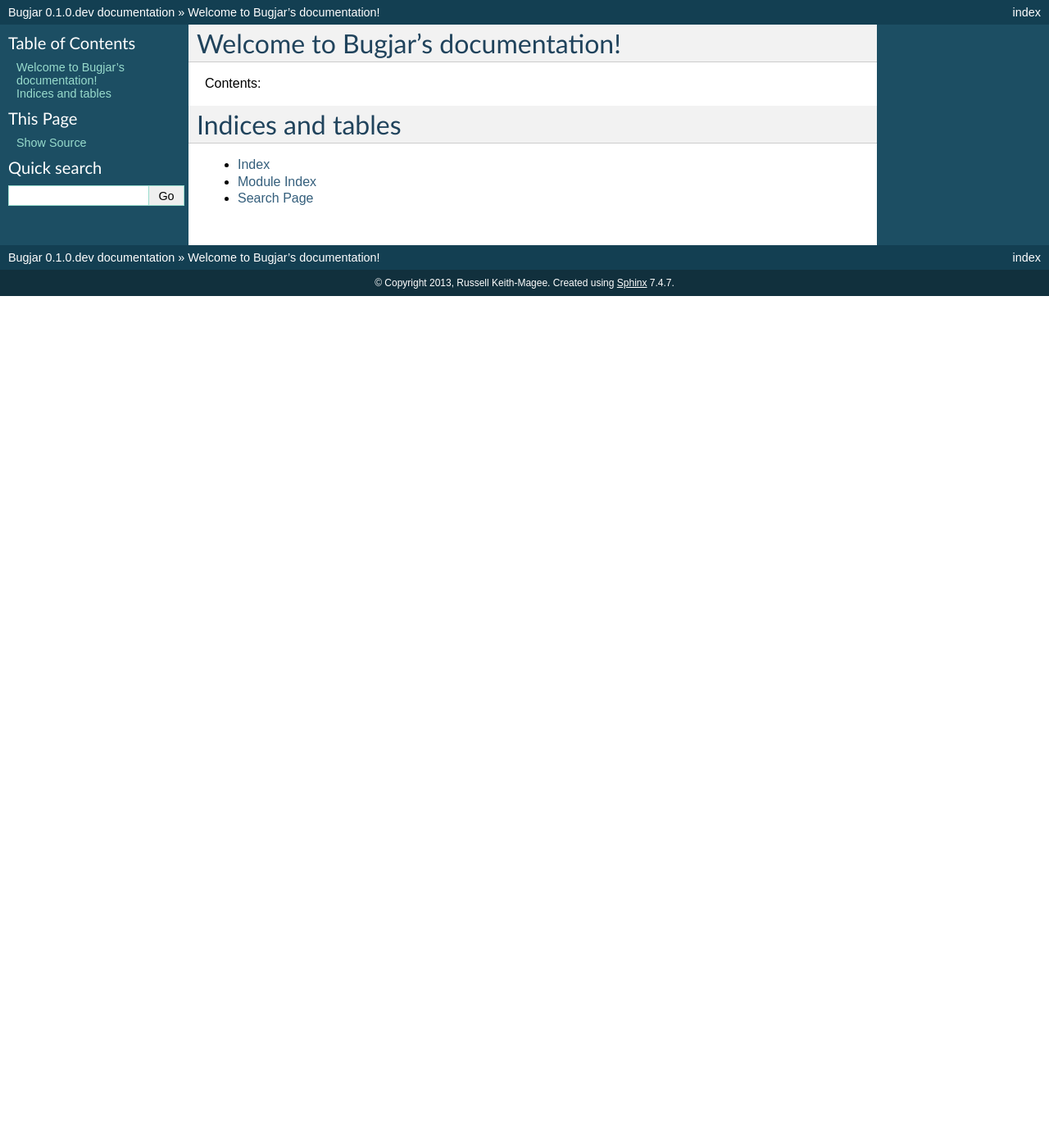
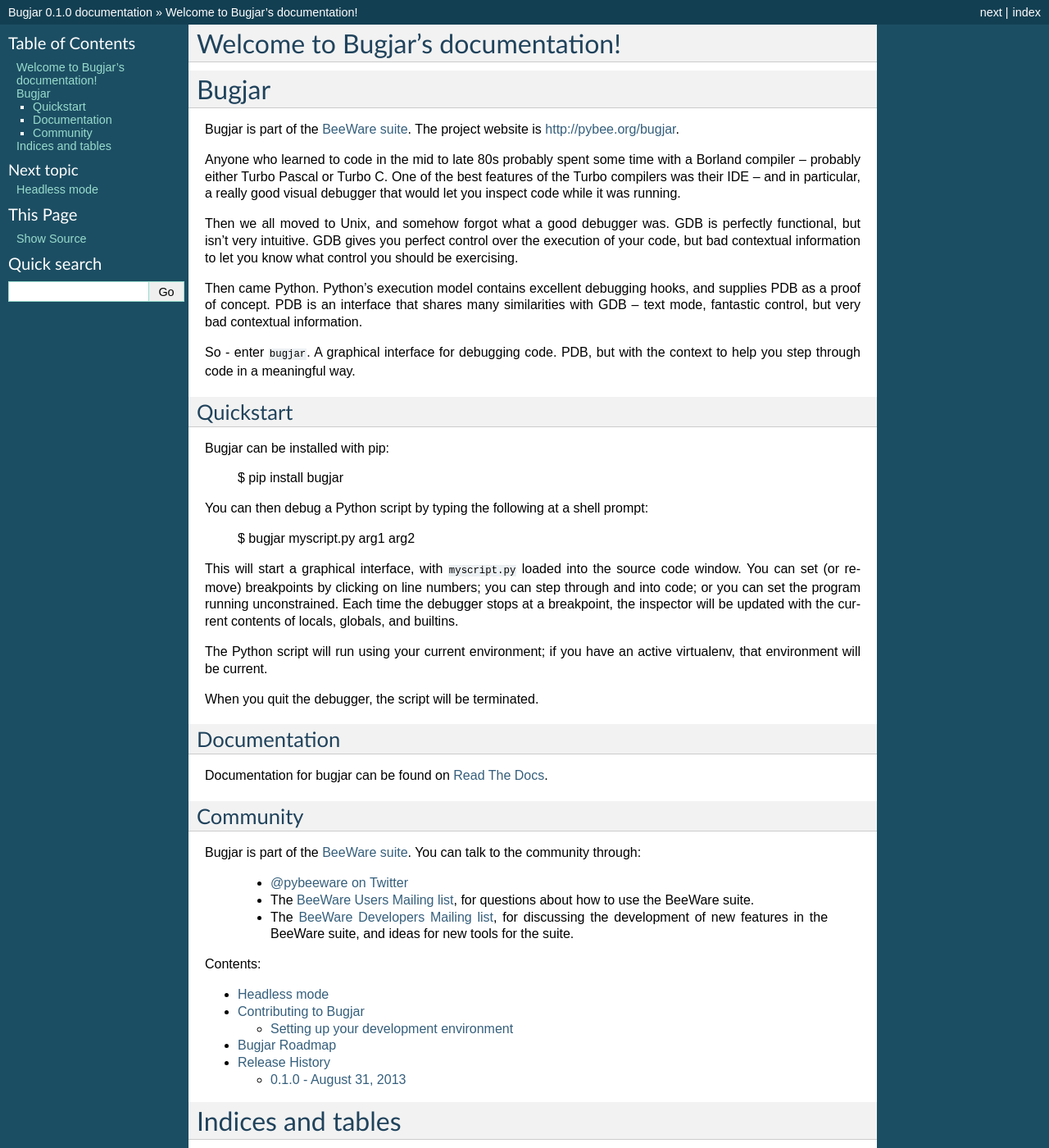
Before and after one commit to beeware/bugjar, a Sphinx documentation site: the page built from docs/index.rst, in a window 1280 px wide and 1400 px high. Shown: the whole window at 82% size. Built offline with Sphinx 7.4.7, drawn with Linux system fonts in a browser that asks for light colours; some of the changed text lies outside the part shown.

Commit message:
Updated packaging and docs for first public release.

```diff
--- a/bugjar/__init__.py
+++ b/bugjar/__init__.py
@@ -7,7 +7,7 @@
 # NUM_VERSION = (0, 1, 3, ('b', 1), 'dev')
 # NUM_VERSION = (0, 1, 3)
 
-NUM_VERSION = (0, 1, 0, 'dev')
+NUM_VERSION = (0, 1, 0)
 
 
 def get_git_changeset():
--- a/docs/index.rst
+++ b/docs/index.rst
@@ -6,11 +6,90 @@
 Welcome to Bugjar's documentation!
 ==================================
 
+
+Bugjar
+======
+
+Bugjar is part of the `BeeWare suite`_. The project website is
+`http://pybee.org/bugjar`_.
+
+Anyone who learned to code in the mid to late 80s probably spent some
+time with a Borland compiler -- probably either Turbo Pascal or Turbo C.
+One of the best features of the Turbo compilers was their IDE -- and
+in particular, a really good visual debugger that would let you inspect
+code while it was running.
+
+Then we all moved to Unix, and somehow forgot what a good debugger was.
+GDB is perfectly functional, but isn't very intuitive. GDB gives you
+perfect control over the execution of your code, but bad contextual
+information to let you know what control you should be exercising.
+
+Then came Python. Python's execution model contains excellent debugging
+hooks, and supplies PDB as a proof of concept. PDB is an interface that
+shares many similarities with GDB -- text mode, fantastic control, but
+very bad contextual information.
+
+So - enter ``bugjar``. A graphical interface for debugging code.
+PDB, but with the context to help you step through code in a meaningful way.
+
+.. _BeeWare suite: http://pybee.org/
+.. _http://pybee.org/bugjar: http://pybee.org/bugjar
+
+Quickstart
+----------
+
+Bugjar can be installed with pip:
+
+    $ pip install bugjar
+
+You can then debug a Python script by typing the following at a shell prompt:
+
+    $ bugjar myscript.py arg1 arg2
+
+This will start a graphical interface, with ``myscript.py`` loaded into the
+source code window. You can set (or remove) breakpoints by clicking on line
+numbers; you can step through and into code; or you can set the program
+running unconstrained. Each time the debugger stops at a breakpoint, the
+inspector will be updated with the current contents of locals, globals, and
+builtins.
+
+The Python script will run using your current environment; if you have an
+active virtualenv, that environment will be current.
+
+When you quit the debugger, the script will be terminated.
+
+
+Documentation
+-------------
+
+Documentation for bugjar can be found on `Read The Docs`_.
+
+Community
+---------
+
+Bugjar is part of the `BeeWare suite`_. You can talk to the community through:
+
+ * `@pybeeware on Twitter`_
+
+ * The `BeeWare Users Mailing list`_, for questions about how to use the BeeWare suite.
+
+ * The `BeeWare Developers Mailing list`_, for discussing the development of new features in the BeeWare suite, and ideas for new tools for the suite.
+
+.. _Read The Docs: http://bugjar.readthedocs.org
+.. _@pybeeware on Twitter: https://twitter.com/pybeeware
+.. _BeeWare Users Mailing list: https://groups.google.com/forum/#!forum/beeware-users
+.. _BeeWare Developers Mailing list: https://groups.google.com/forum/#!forum/beeware-developers
+
+
 Contents:
 
 .. toctree::
    :maxdepth: 2
 
+   headless
+   internals/contributing
+   internals/roadmap
+   releases
 
 
 Indices and tables
--- /dev/null
+++ b/docs/releases.rst
@@ -0,0 +1,7 @@
+Release History
+===============
+
+0.1.0 - August 31, 2013
+-----------------------
+
+Initial public release for DjangoCon US 2013.
--- /dev/null
+++ b/requirements_dev_python2.6.txt
@@ -0,0 +1,2 @@
+-r requirements_dev.txt
+unittest2==0.5.1
--- a/setup.py
+++ b/setup.py
@@ -39,7 +39,7 @@
     },
     license='New BSD',
     classifiers=[
-        'Development Status :: 4 - Beta',
+        'Development Status :: 3 - Alpha',
         'Intended Audience :: Developers',
         'License :: OSI Approved :: BSD License',
         'Operating System :: OS Independent',
```
Also changed, not shown: README.rst (+43 -20 lines), docs/headless.rst (added, +29 -0 lines), docs/internals/contributing.rst (added, +35 -0 lines), docs/internals/roadmap.rst (added, +11 -0 lines), requirements_dev.txt (added), 2 other files.
